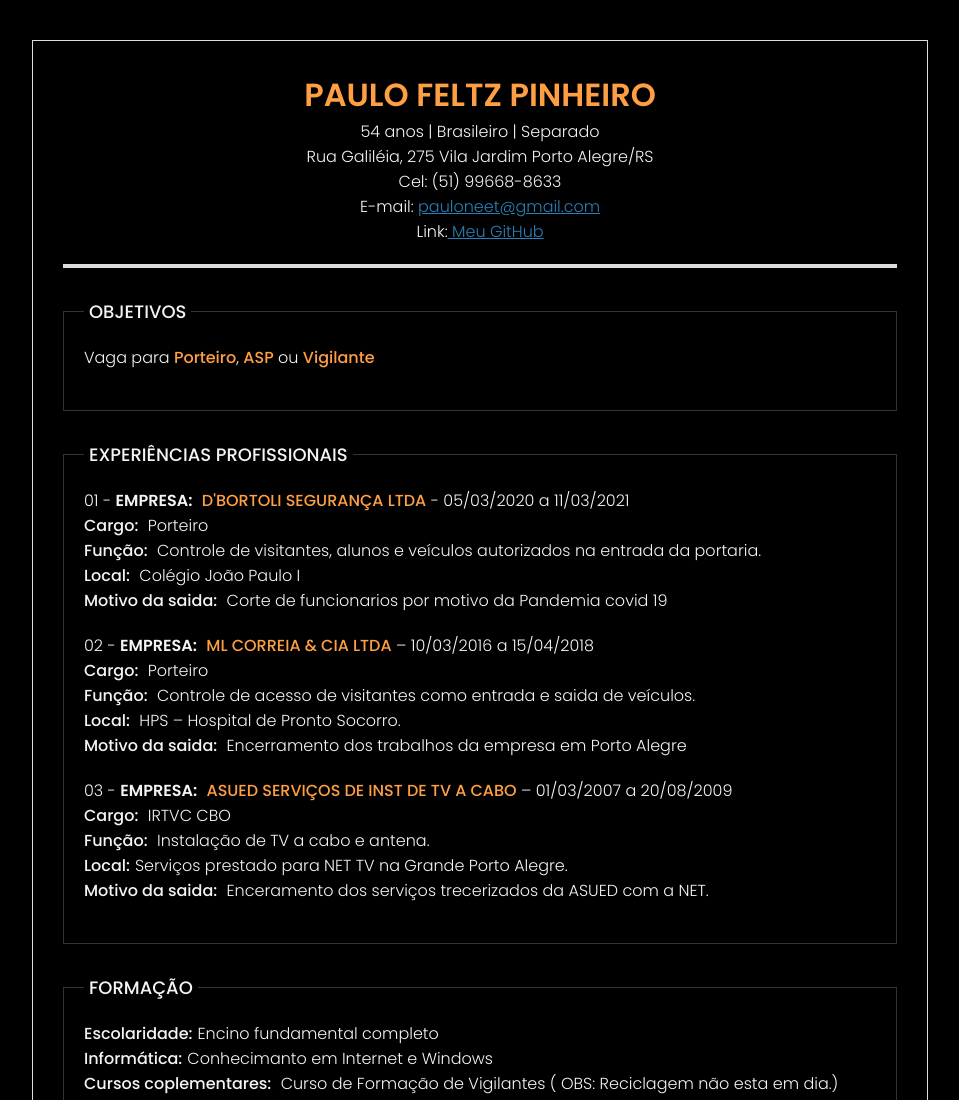
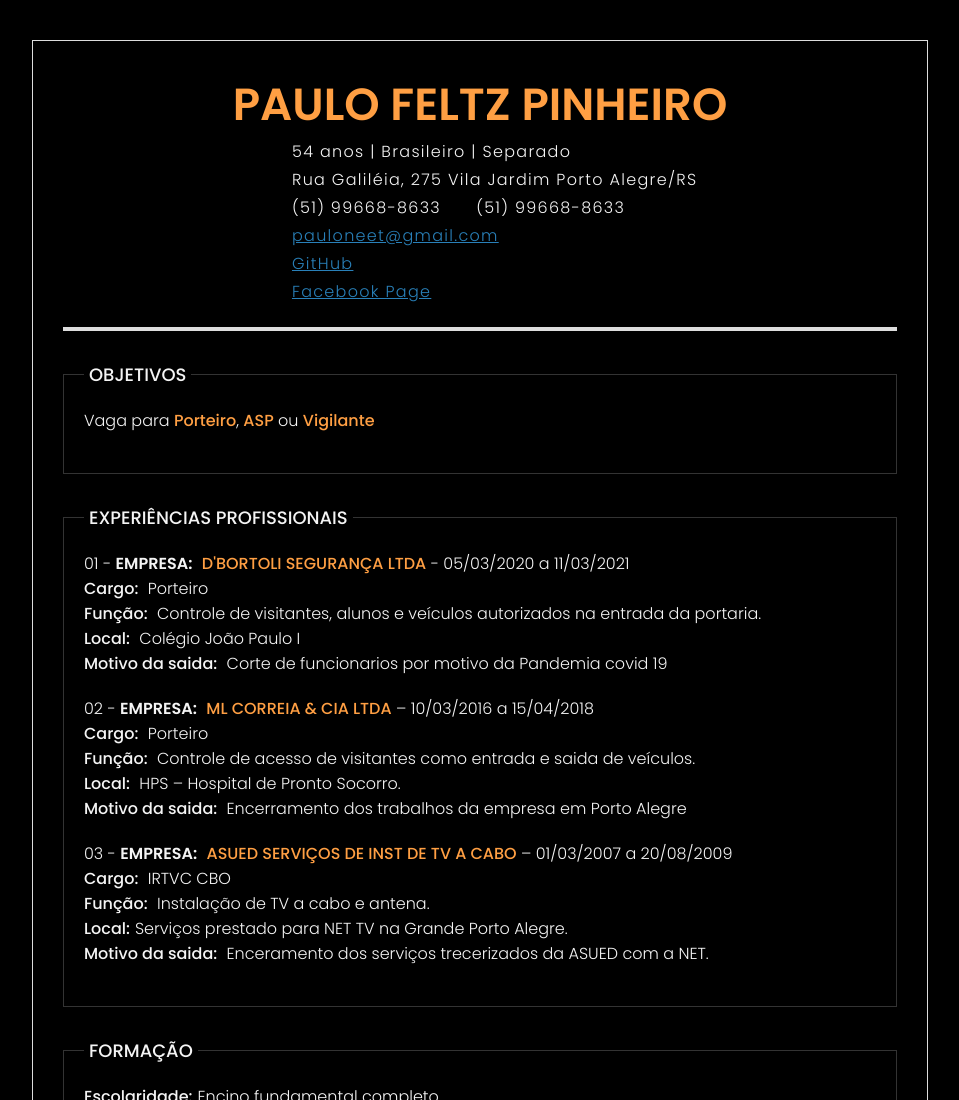
Before and after one commit to pauloupgrad/curriculo, a plain HTML site: page index.html in a window 1280 px wide. Shown: the top 1100 px of the page, without its empty margins (160-1119 px from the left). Drawn offline with Linux system fonts and the light colour scheme; files whose address does not match are found by name.

Commit message:
Melhorias no curriculo incluindo icons

```diff
--- a/assets/css/style.css
+++ b/assets/css/style.css
@@ -29,10 +29,25 @@ header{
     padding-bottom: 20px;
     margin-bottom: 20px;
 }
+header .box_info{
+    display: flex;
+    flex-direction: column;
+    justify-content: center;
+    letter-spacing: 1.3px;
+}
+header .box_info span{
+    margin-bottom: 3px;
+}
+header .box_info i{
+    margin-right: 10px;
+}
 header .title_name{
     text-transform: uppercase;
     font-weight: 600;
     color: #ff9f43;
+    width: 100%;
+    font-size: 45px;
+    text-align: center;
 }
 header a{
     color: #2980b9;
--- a/index.html
+++ b/index.html
@@ -15,11 +15,14 @@
     <div class="container">
         <header>
             <h1 class="title_name">Paulo Feltz Pinheiro</h1>
-            <span>54 anos | Brasileiro | Separado</span>
-            <span>Rua Galiléia, 275 Vila Jardim Porto Alegre/RS</span>
-            <span>Cel: (51) 99668-8633</span>
-            <span>E-mail: <a href="mailto:pauloneet@gmail.com">pauloneet@gmail.com</a></span>
-            <span>Link:<a href="https://github.com/pauloupgrad"> Meu GitHub</a></span>
+            <div class="box_info">
+                <span><i class="fas fa-user"></i> 54 anos | Brasileiro | Separado</span>
+                <span><i class="fas fa-map-marker-alt"></i> Rua Galiléia, 275 Vila Jardim Porto Alegre/RS</span>
+                <span><i class="fas fa-mobile-alt"></i> (51) 99668-8633 <i class="fab fa-whatsapp"></i> (51) 99668-8633</span>
+                <span><i class="fas fa-envelope"></i> <a href="mailto:pauloneet@gmail.com">pauloneet@gmail.com</a></span>
+                <span><i class="fab fa-github-alt"></i> <a href="https://github.com/pauloupgrad" target="_blank">GitHub</a></span>
+                <span><i class="fab fa-facebook"></i> <a href="https://it-it.facebook.com/webgrad.com.br" target="_blank">Facebook Page</a></span>
+            </div>
         </header>
         <section>
             <article>
```
